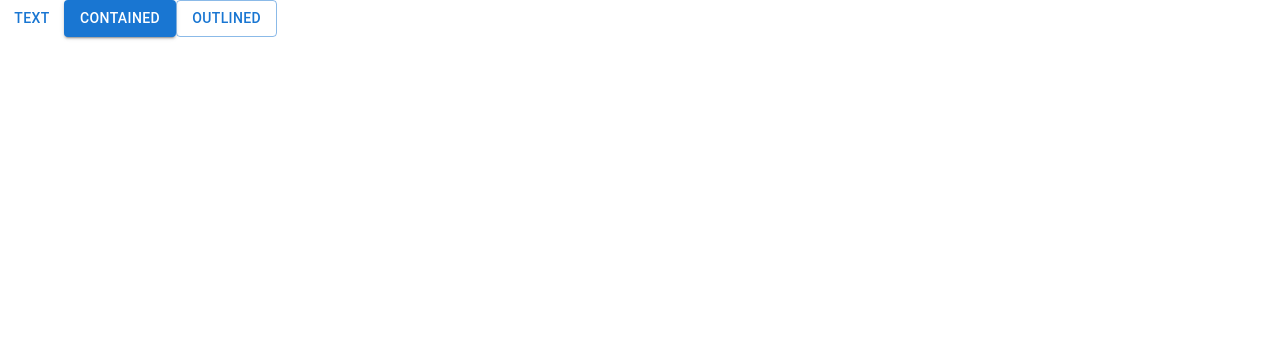
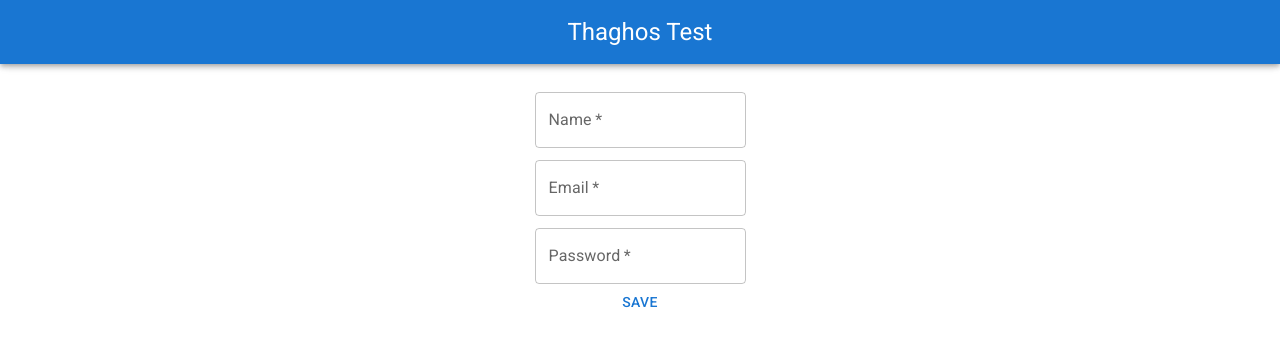
Before and after one commit to EduardoNoronha31/thaghos-test, a Next.js app: page / in a window 1280 px wide. Shown: the top 346 px of the page. Built offline with nearby package versions, Linux system fonts and the light colour scheme.

Commit message:
feat: add header and form component

```diff
--- /dev/null
+++ b/components/Button/index.tsx
@@ -0,0 +1,14 @@
+import { Button } from '@mui/material';
+
+type PropsButton = {
+  title: string;
+  onClick?: (event: React.MouseEvent<HTMLButtonElement>) => void;
+};
+
+export const HandleButton = ({ title, onClick }: PropsButton) => {
+  return (
+    <Button component={Button} onClick={onClick}>
+      {title}
+    </Button>
+  );
+};
--- /dev/null
+++ b/components/Form/index.tsx
@@ -0,0 +1,48 @@
+import { FormControl } from '@mui/material';
+import { useState } from 'react';
+import { HandleButton } from '../Button';
+import { HandleInput } from '../Input';
+
+type SignUp = {
+  name: string;
+  email: string;
+  password: string;
+};
+
+export const Form = () => {
+  const signUpInitialValues: SignUp = {
+    name: '',
+    email: '',
+    password: '',
+  };
+  const [isLoading, setIsLoading] = useState<boolean>(false);
+  const [signUp, setSignUp] = useState<SignUp>(signUpInitialValues);
+
+  const handleSubmit = (formValues: SignUp) => {
+    setTimeout(() => {
+      setIsLoading(true);
+      setSignUp(formValues);
+      console.log(signUp);
+    }, 2000);
+
+    setIsLoading(false);
+  };
+  return (
+    <FormControl>
+      <HandleInput title="Name" />
+      <HandleInput title="Email" />
+      <HandleInput title="Password" />
+      <HandleButton
+        title="Save"
+        onClick={() =>
+          handleSubmit({
+            name: 'Eduardo',
+            email: 'eduardo@eduardo.com',
+            password: '123123',
+          })
+        }
+      />
+      {isLoading ? <div>Loading</div> : undefined}
+    </FormControl>
+  );
+};
--- /dev/null
+++ b/components/Header/index.tsx
@@ -0,0 +1,34 @@
+import * as React from 'react';
+import Box from '@mui/material/Box';
+import Drawer from '@mui/material/Drawer';
+import AppBar from '@mui/material/AppBar';
+import CssBaseline from '@mui/material/CssBaseline';
+import Toolbar from '@mui/material/Toolbar';
+import Typography from '@mui/material/Typography';
+
+export const Header = () => {
+  return (
+    <Box
+      sx={{
+        display: 'flex',
+        bg: "red",
+        mb: 10,
+      }}
+      color="red"
+    >
+      <CssBaseline />
+      <AppBar
+        sx={{
+          alignItems: 'center',
+          justifyContent: 'center',
+        }}
+      >
+        <Toolbar>
+          <Typography variant="h5" noWrap component="div">
+            Thaghos Test
+          </Typography>
+        </Toolbar>
+      </AppBar>
+    </Box>
+  );
+};
--- /dev/null
+++ b/components/Input/index.tsx
@@ -0,0 +1,23 @@
+import { FormHelperText, Input, TextField } from '@mui/material';
+import { Box } from '@mui/system';
+
+type HandleInputProps = {
+  title: string;
+  onChange?: (event: React.MouseEvent<HTMLInputElement>) => void;
+};
+
+export const HandleInput = ({ title, onChange }: HandleInputProps) => {
+  return (
+    <TextField
+      fullWidth={true}
+      label={title}
+      id="outlined-basic"
+      variant="outlined"
+      sx={{ mt: 1.5 }}
+      required
+      onChange={() => {
+        onChange;
+      }}
+    />
+  );
+};
--- /dev/null
+++ b/lib/theme.tsx
@@ -0,0 +1,19 @@
+import { createTheme } from '@mui/material/styles';
+import { red } from '@mui/material/colors';
+
+// Create a theme instance.
+const theme = createTheme({
+  palette: {
+    primary: {
+      main: '#556cd6',
+    },
+    secondary: {
+      main: '#19857b',
+    },
+    error: {
+      main: red.A400,
+    },
+  },
+});
+
+export default theme;
--- a/pages/_app.tsx
+++ b/pages/_app.tsx
@@ -1,10 +1,14 @@
-import type { AppProps } from 'next/app';
 import CssBaseline from '@mui/material/CssBaseline';
+import Home from './index'
+import Head from 'next/head';
 
-function MyApp({ Component, pageProps }: AppProps) {
+function MyApp() {
   return (
     <>
-      <Component {...pageProps} />
+      <Head>
+        <title>Thaghos Test</title>
+      </Head>
+      <Home />
       <CssBaseline />
     </>
   );
--- a/pages/_document.tsx
+++ b/pages/_document.tsx
@@ -1,13 +1,35 @@
-import { Html, Head, Main, NextScript } from 'next/document'
-
-export default function Document() {
+import Document, {
+  DocumentContext,
+  Html,
+  Main,
+  NextScript,
+  Head,
+} from 'next/document';
+import theme from '../lib/theme';
+class MyDocument extends Document {
+  static async getInitialProps(ctx: DocumentContext) {
+    const initialProps = await Document.getInitialProps(ctx);
+    return initialProps;
+  }
+  render() {
     return (
       <Html>
-      <Head />
+        <Head>
+          <meta name="theme-color" content={theme.palette.primary.main} />
+          <link rel="shortcut icon" href="/static/favicon.ico" />
+          <link
+            rel="stylesheet"
+            href="https://fonts.googleapis.com/css?family=Roboto:300,400,500,700&display=swap"
+          />
+          {(this.props as any).emotionStyleTags}
+        </Head>
         <body>
           <Main />
           <NextScript />
         </body>
       </Html>
-  )
+    );
   }
+}
+
+export default MyDocument;
--- a/pages/index.tsx
+++ b/pages/index.tsx
@@ -1,13 +1,21 @@
-import { Button } from '@mui/material';
 import type { NextPage } from 'next';
+import { Box } from '@mui/material';
+import { Form } from '../components/Form';
+import { Header } from '../components/Header';
 
 const Home: NextPage = () => {
   return (
-    <div>
-      <Button variant="text">Text</Button>
-      <Button variant="contained">Contained</Button>
-      <Button variant="outlined">Outlined</Button>
-    </div>
+    <Box
+      sx={{
+        display: 'flex',
+        flexDirection: 'column',
+        justifyContent: 'center',
+        alignItems: 'center'
+      }}
+    >
+      <Header />
+      <Form />
+    </Box>
   );
 };
 
```
Lines whose indentation alone changed are shown as unchanged.
